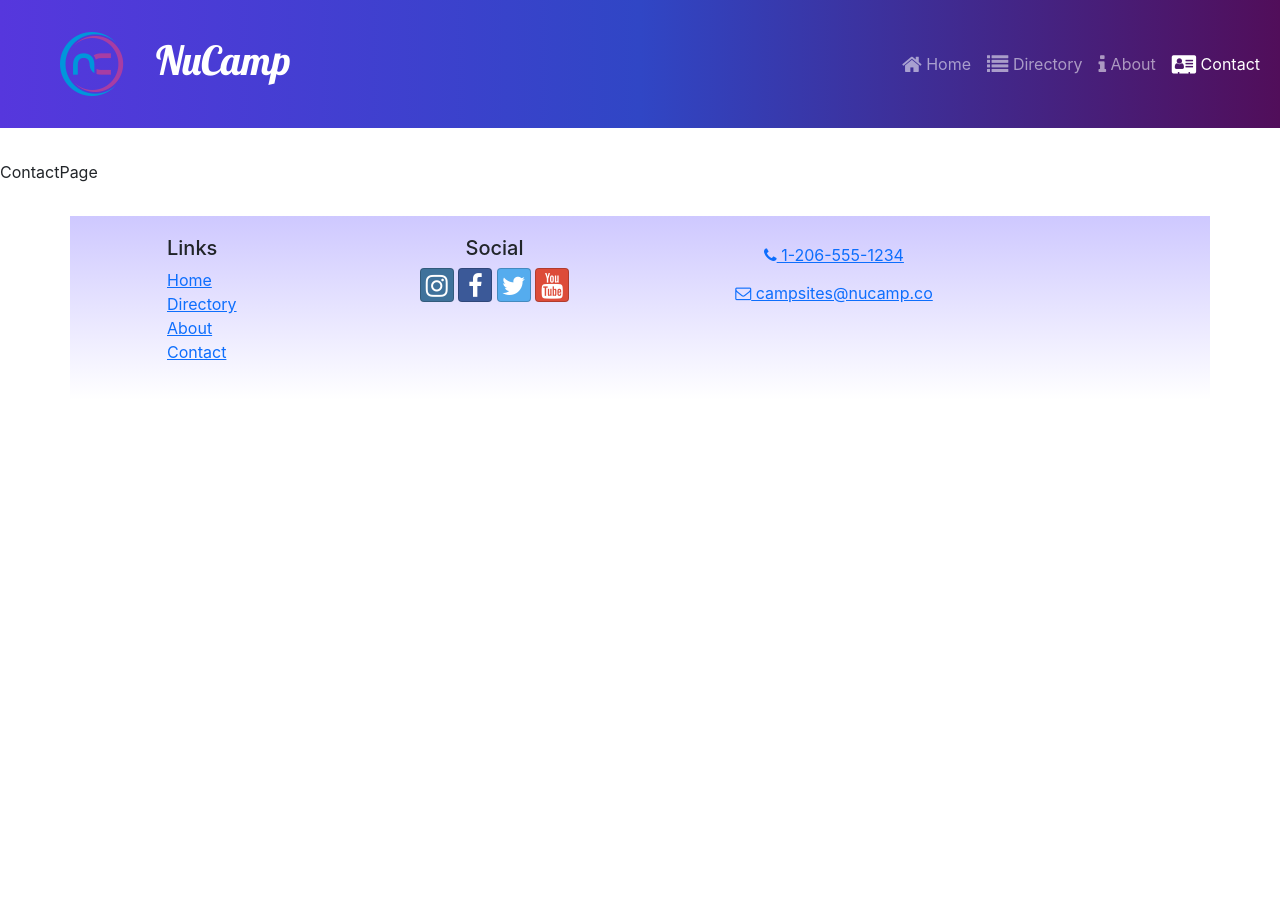
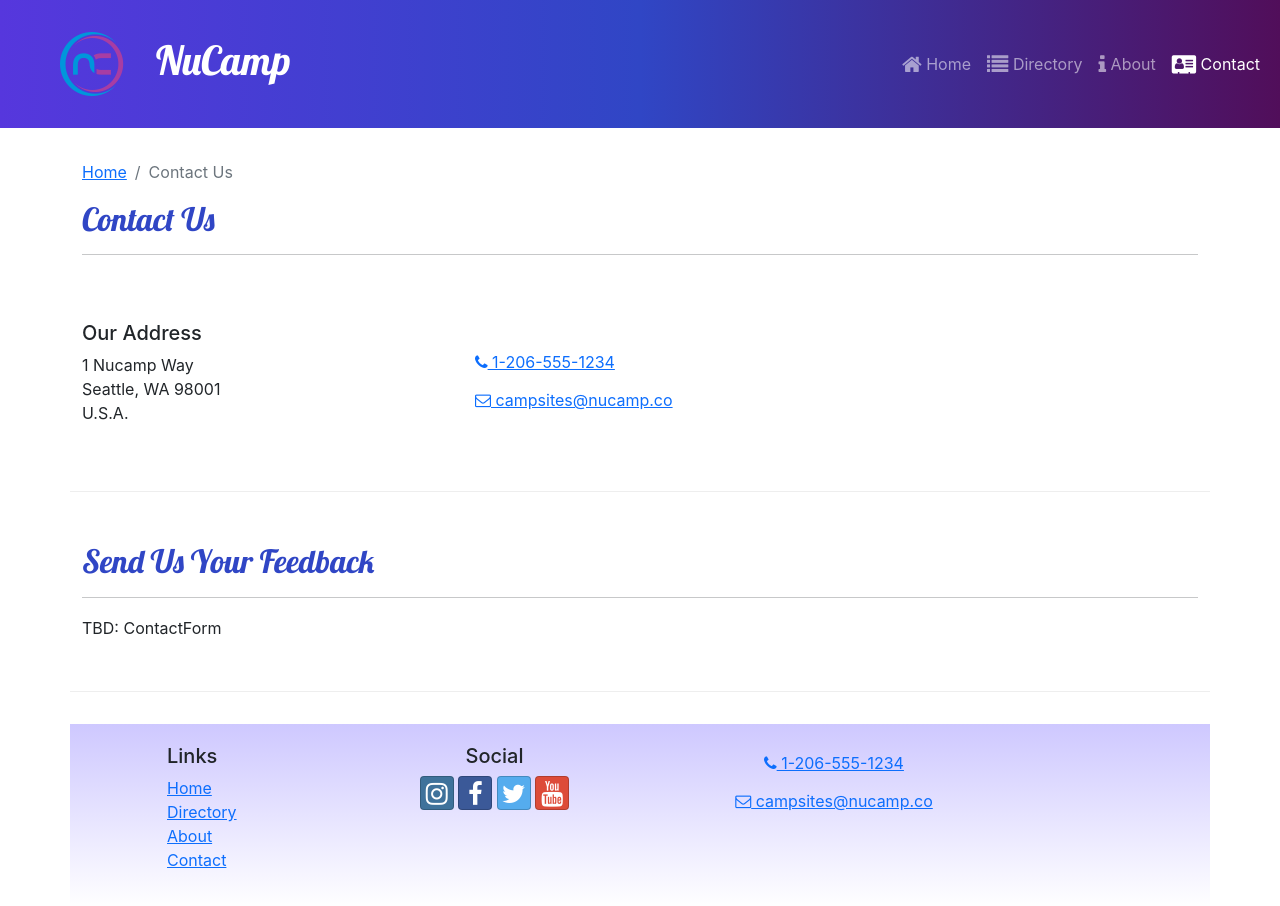
Before and after one commit to cbenedict76/3-React_2023_01_04, a React (Create React App) app: page /contact in a window 1280 px wide. Before the commit the page ends 800 px from the top, so only its background shows below. Built offline with nearby package versions, Linux system fonts and the light colour scheme.

Commit message:
3-React - Week 3 - ContactPage

```diff
--- a/src/pages/ContactPage.js
+++ b/src/pages/ContactPage.js
@@ -1,7 +1,52 @@
+import { Container, Col, Row } from 'reactstrap'
 import SubHeader from '../components/SubHeader';
 
 const ContactPage = () => {
-    return <div>ContactPage</div>
+    return (
+        <Container>
+            <SubHeader current='Contact Us'/>
+
+            <Row className='row-content align-items-center'>
+                <Col sm='4'>
+                    <h5>Our Address</h5>
+                    <address>
+                        1 Nucamp Way
+                        <br />
+                        Seattle, WA 98001
+                        <br />
+                        U.S.A.
+                    </address>
+                </Col>
+                <Col>
+                    <a
+                        role='button'
+                        className='btn btn-link'
+                        href='tel:+12065551234'
+                    >
+                        <i className='fa fa-phone' /> 1-206-555-1234
+                    </a>
+                    <br />
+                    <a
+                        role='button'
+                        className='btn btn-link'
+                        href='mailto:fakeemail@fakeemail.co'
+                    >
+                        <i className='fa fa-envelope-o' /> campsites@nucamp.co
+                    </a>
+                </Col>
+            </Row>
+
+            <Row className='row-content'>
+                <Col xs='12'>
+                    <h2>Send Us Your Feedback</h2>
+                    <hr />
+                </Col>
+                <Col  md='10'>
+                    TBD: ContactForm
+                </Col>
+            </Row>
+        </Container>
+    )
 }
 
 export default ContactPage;
```
